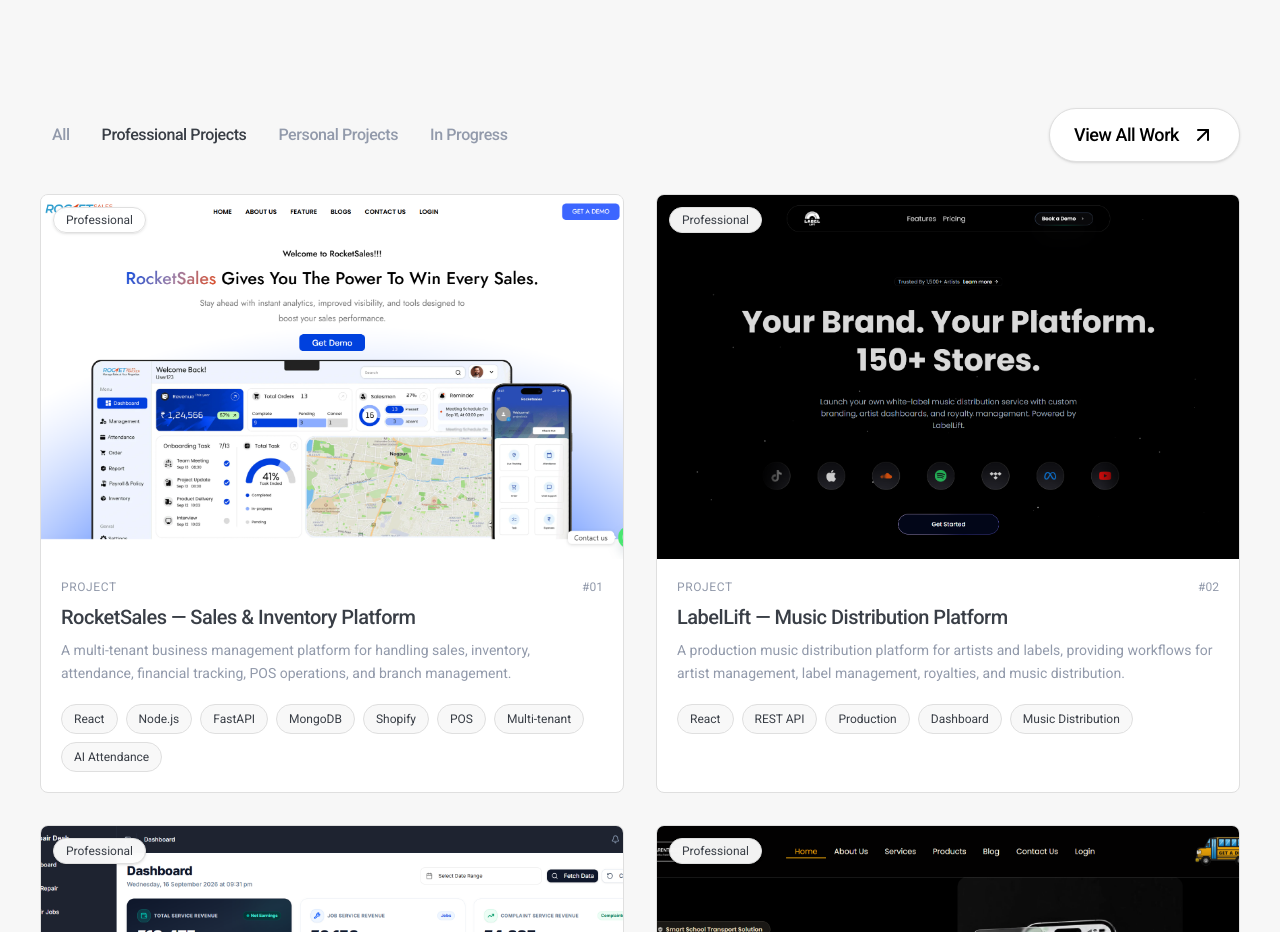
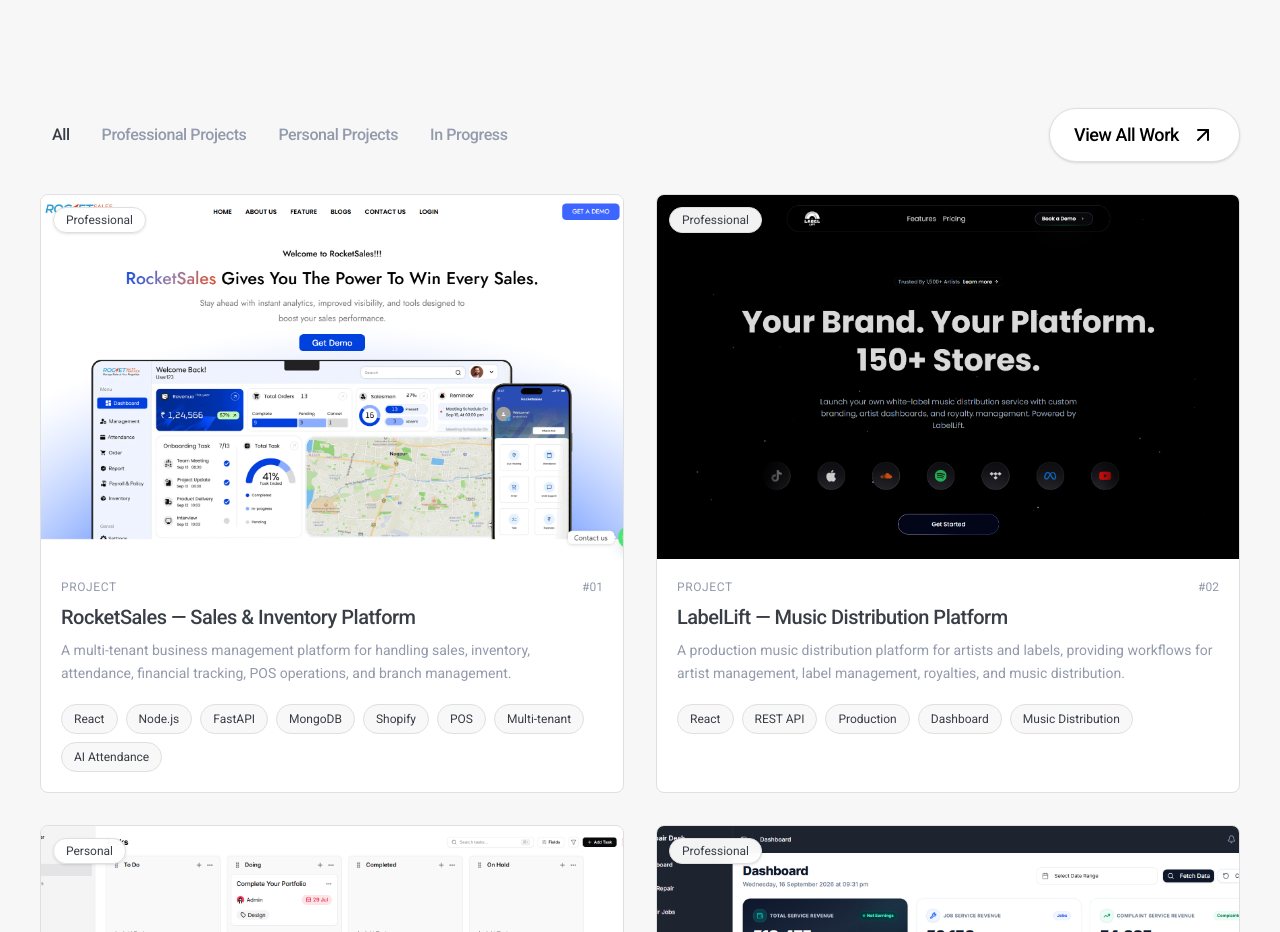
Before and after one commit to abhaytiwariii/my-portfolio, a Next.js app: page / in a window 1280 px wide. Shown: the part 1060-1992 px from the top of the page. Built offline with nearby package versions, Linux system fonts and the light colour scheme.

Commit message:
feat: integrate framer-motion for animations in ProjectCard and Work components

```diff
--- a/components/ProjectCard.tsx
+++ b/components/ProjectCard.tsx
@@ -1,10 +1,35 @@
-import projects, { Project } from "./data/projects";
+import { Project } from "./data/projects";
 import Image from "next/image";
 import Link from "next/link";
+import { motion } from "framer-motion";
+import type { Variants } from "framer-motion";
 
-export function ProjectCard({ project }: { project: Project }) {
+const cardVariants: Variants = {
+  hidden: { opacity: 0, y: 32 },
+  visible: (i: number) => ({
+    opacity: 1,
+    y: 0,
+    transition: {
+      duration: 0.5,
+      delay: i * 0.1,
+      ease: [0.25, 0.1, 0.25, 1] as const,
+    },
+  }),
+};
+
+export function ProjectCard({
+  project,
+  index,
+}: {
+  project: Project;
+  index: number;
+}) {
   return (
-    <article
+    <motion.article
+      variants={cardVariants}
+      initial="hidden"
+      animate="visible"
+      custom={index}
       className="
         group relative overflow-hidden rounded-lg
         border border-border bg-surface
@@ -42,35 +67,26 @@
               bg-surface text-foreground
               text-xl font-bold
               shadow-md
-              opacity-0
-              scale-90
+              opacity-0 scale-90
               transition-all duration-300
-              group-hover:scale-100
-              group-hover:opacity-100
+              group-hover:scale-100 group-hover:opacity-100
               hover:bg-accent hover:shadow-lg
-              focus-visible:scale-100
-              focus-visible:opacity-100
-              focus-visible:outline-none
-              focus-visible:ring-2
-              focus-visible:ring-gray
+              focus-visible:scale-100 focus-visible:opacity-100
+              focus-visible:outline-none focus-visible:ring-2 focus-visible:ring-gray
             "
           >
             ↗
           </Link>
         )}
 
-        {/* Project Type */}
+        {/* Project Type Badge */}
         {project.type && (
           <span
             className="
               absolute left-3 top-3
-              rounded-full
-              border border-border
-              bg-surface/95
-              px-3 py-1
-              text-xs text-foreground
-              shadow-sm
-              backdrop-blur-sm
+              rounded-full border border-border
+              bg-surface/95 px-3 py-1
+              text-xs text-foreground shadow-sm backdrop-blur-sm
             "
           >
             {project.type}
@@ -84,7 +100,6 @@
           <span className="text-xs uppercase tracking-wider text-dusty">
             Project
           </span>
-
           <span className="text-xs text-dusty">
             #{String(project.id).padStart(2, "0")}
           </span>
@@ -98,17 +113,15 @@
           {project.description}
         </p>
 
-        {/* Technologies */}
-        {project.tags && project.tags?.length > 0 && (
+        {/* Tags */}
+        {project.tags && project.tags.length > 0 && (
           <div className="mt-5 flex flex-wrap gap-2">
             {project.tags.map((tag) => (
               <span
                 key={tag}
                 className="
-                  rounded-full
-                  border border-border
-                  bg-accent/40
-                  px-3 py-1.5
+                  rounded-full border border-border
+                  bg-accent/40 px-3 py-1.5
                   text-xs text-foreground
                   transition-colors duration-200
                   group-hover:border-dusty
@@ -120,15 +133,15 @@
           </div>
         )}
       </div>
-    </article>
+    </motion.article>
   );
 }
 
 export function ProjectList({ projects }: { projects: Project[] }) {
   return (
     <div className="grid grid-cols-1 gap-6 md:grid-cols-2 lg:gap-8">
-      {projects.map((project) => (
-        <ProjectCard key={project.id} project={project} />
+      {projects.map((project, i) => (
+        <ProjectCard key={project.id} project={project} index={i} />
       ))}
     </div>
   );
--- a/components/Work.tsx
+++ b/components/Work.tsx
@@ -5,113 +5,127 @@
 import Link from "next/link";
 import { ProjectList } from "./ProjectCard";
 import projects, { Project } from "./data/projects";
-import { useState } from "react";
+import { useState, useRef } from "react";
+import { motion, AnimatePresence, useInView } from "framer-motion";
+import type { Variants } from "framer-motion";
+
+const fadeUp: Variants = {
+  hidden: { opacity: 0, y: 24 },
+  visible: (i: number = 0) => ({
+    opacity: 1,
+    y: 0,
+    transition: {
+      duration: 0.5,
+      delay: i * 0.08,
+      ease: [0.25, 0.1, 0.25, 1] as const,
+    },
+  }),
+};
 
 export default function Work() {
-  const [filter, setFilter] = useState<Project["type"] | "all">("Professional");
+  const [filter, setFilter] = useState<Project["type"] | "all">("all");
+
+  const sectionRef = useRef(null);
+  const isInView = useInView(sectionRef, { once: true, margin: "-80px" });
 
   const filteredProjects =
     filter === "all"
       ? projects
       : projects.filter((project) => project.type === filter);
 
+  const filters = [
+    { label: "All", value: "all" },
+    { label: "Professional Projects", value: "Professional" },
+    { label: "Personal Projects", value: "Personal" },
+    { label: "In Progress", value: "In Progress" },
+  ] as const;
+
   return (
     <section
       id="work"
+      ref={sectionRef}
       className="w-full overflow-hidden bg-background py-16 md:py-24"
     >
       <div className="mx-auto w-full max-w-7xl px-6 md:px-8 lg:px-10">
         {/* Heading */}
-        <div className="relative h-32 md:h-40 lg:h-48 mb-10 md:mb-16 ">
-          <span className="absolute inset-0 flex items-start justify-center text-5xl sm:text-7xl md:text-8xl lg:text-9xl font-extrabold text-dusty/10 tracking-widest select-none">
+        <motion.div
+          className="relative h-32 md:h-40 lg:h-48 mb-10 md:mb-16"
+          initial="hidden"
+          animate={isInView ? "visible" : "hidden"}
+        >
+          {/* Background watermark text */}
+          <motion.span
+            variants={fadeUp}
+            custom={0}
+            className="absolute inset-0 flex items-start justify-center text-5xl sm:text-7xl md:text-8xl lg:text-9xl font-extrabold text-dusty/10 tracking-widest select-none"
+          >
             PORTFOLIO
-          </span>
+          </motion.span>
 
-          <h2 className="absolute bottom-10 left-0 right-0 z-10 text-center text-4xl font-medium tracking-wide md:text-5xl lg:text-6xl text-black">
+          {/* Foreground heading */}
+          <motion.h2
+            variants={fadeUp}
+            custom={1}
+            className="absolute bottom-10 left-0 right-0 z-10 text-center text-4xl font-medium tracking-wide md:text-5xl lg:text-6xl text-black"
+          >
             /WORK
-          </h2>
+          </motion.h2>
+        </motion.div>
+
+        {/* Filters + CTA */}
+        <motion.div
+          className="w-full"
+          initial="hidden"
+          animate={isInView ? "visible" : "hidden"}
+        >
+          <div className="flex flex-col gap-4 md:flex-row md:items-center md:justify-between">
+            {/* Mobile filters */}
+            <div className="flex md:hidden flex-wrap items-center gap-2">
+              {filters.map((item, i) => (
+                <motion.div
+                  key={item.value}
+                  variants={fadeUp}
+                  custom={i + 2}
+                  whileTap={{ scale: 0.95 }}
+                >
+                  <Button
+                    variant={filter === item.value ? "outline" : "ghost"}
+                    onClick={() =>
+                      setFilter(item.value as Project["type"] | "all")
+                    }
+                    className="px-3! py-1! min-h-10 rounded-full! w-auto!"
+                  >
+                    {item.label}
+                  </Button>
+                </motion.div>
+              ))}
             </div>
 
-        {/* Filters */}
-        <div className="w-full">
-          <div className="flex flex-col gap-4 md:flex-row md:items-center md:justify-between">
-            <div className="flex md:hidden flex-wrap items-center gap-2">
+            {/* Desktop filters */}
+            <div className="hidden md:flex flex-wrap items-center gap-2">
+              {filters.map((item, i) => (
+                <motion.div key={item.value} variants={fadeUp} custom={i + 2}>
                   <Button
-                variant={filter === "all" ? "outline" : "ghost"}
-                onClick={() => setFilter("all")}
-                className="px-3! py-1! min-h-10 rounded-full! w-auto!"
+                    variant={filter === item.value ? "default" : "ghost"}
+                    onClick={() =>
+                      setFilter(item.value as Project["type"] | "all")
+                    }
+                    className="relative group transform transition-all duration-300 hover:scale-105"
                   >
-                All
+                    {item.label}
+                    <span className="absolute left-0 -bottom-1 h-px w-0 bg-current transition-all duration-300 ease-out group-hover:w-full" />
                   </Button>
-
-              <Button
-                variant={filter === "Professional" ? "outline" : "ghost"}
-                onClick={() => setFilter("Professional")}
-                className="px-3! py-1! min-h-10 rounded-full! w-auto!"
-              >
-                Professional Projects
-              </Button>
-
-              <Button
-                variant={filter === "Personal" ? "outline" : "ghost"}
-                onClick={() => setFilter("Personal")}
-                className="px-3! py-1! min-h-10 rounded-full! w-auto!"
-              >
-                Personal Projects
-              </Button>
-
-              <Button
-                variant={filter === "In Progress" ? "outline" : "ghost"}
-                onClick={() => setFilter("In Progress")}
-                className="px-3! py-1! min-h-10 rounded-full! w-auto!"
-              >
-                In Progress
-              </Button>
+                </motion.div>
+              ))}
             </div>
 
-            <div className="hidden md:flex flex-wrap items-center gap-2">
-              <Button
-                variant={filter === "all" ? "default" : "ghost"}
-                onClick={() => setFilter("all")}
-                className="relative group transform transition-all duration-300 hover:scale-105"
-              >
-                All
-                <span className="absolute left-0 -bottom-1 h-px w-0 bg-current transition-all duration-300 ease-out group-hover:w-full" />
-              </Button>
-
-              <Button
-                variant={filter === "Professional" ? "default" : "ghost"}
-                onClick={() => setFilter("Professional")}
-                className="relative group transform transition-all duration-300 hover:scale-105"
-              >
-                Professional Projects
-                <span className="absolute left-0 -bottom-1 h-px w-0 bg-current transition-all duration-300 ease-out group-hover:w-full" />
-              </Button>
-
-              <Button
-                variant={filter === "Personal" ? "default" : "ghost"}
-                onClick={() => setFilter("Personal")}
-                className="relative group transform transition-all duration-300 hover:scale-105"
-              >
-                Personal Projects
-                <span className="absolute left-0 -bottom-1 h-px w-0 bg-current transition-all duration-300 ease-out group-hover:w-full" />
-              </Button>
-
-              <Button
-                variant={filter === "In Progress" ? "default" : "ghost"}
-                onClick={() => setFilter("In Progress")}
-                className="relative group transform transition-all duration-300 hover:scale-105"
-              >
-                In Progress
-                <span className="absolute left-0 -bottom-1 h-px w-0 bg-current transition-all duration-300 ease-out group-hover:w-full" />
-              </Button>
-            </div>
-
+            {/* View All CTA */}
+            <motion.div variants={fadeUp} custom={6}>
               <Link
                 href="https://github.com/abhaytiwariii"
                 target="_blank"
                 rel="noopener noreferrer"
-              className="hidden md:inline-flex "
+                className="hidden md:inline-flex"
               >
                 <Button
                   variant="outline"
@@ -120,13 +134,24 @@
                   View All Work <ArrowUpRight />
                 </Button>
               </Link>
+            </motion.div>
           </div>
 
-          {/* Projects */}
+          {/* Projects grid */}
           <div className="mt-8">
+            <AnimatePresence mode="wait">
+              <motion.div
+                key={filter}
+                initial={{ opacity: 0, y: 15 }}
+                animate={{ opacity: 1, y: 0 }}
+                exit={{ opacity: 0, y: -15 }}
+                transition={{ duration: 0.25 }}
+              >
                 <ProjectList projects={filteredProjects} />
+              </motion.div>
+            </AnimatePresence>
           </div>
-        </div>
+        </motion.div>
       </div>
     </section>
   );
--- a/package.json
+++ b/package.json
@@ -10,6 +10,7 @@
   },
   "dependencies": {
     "clsx": "^2.1.1",
+    "framer-motion": "^13.4.0",
     "lucide-react": "^1.8.0",
     "next": "16.2.2",
     "react": "19.2.4",
```
Also changed, not shown: 1 other file (tests, documents, lock files or other folders). Lines whose indentation alone changed are shown as unchanged.
